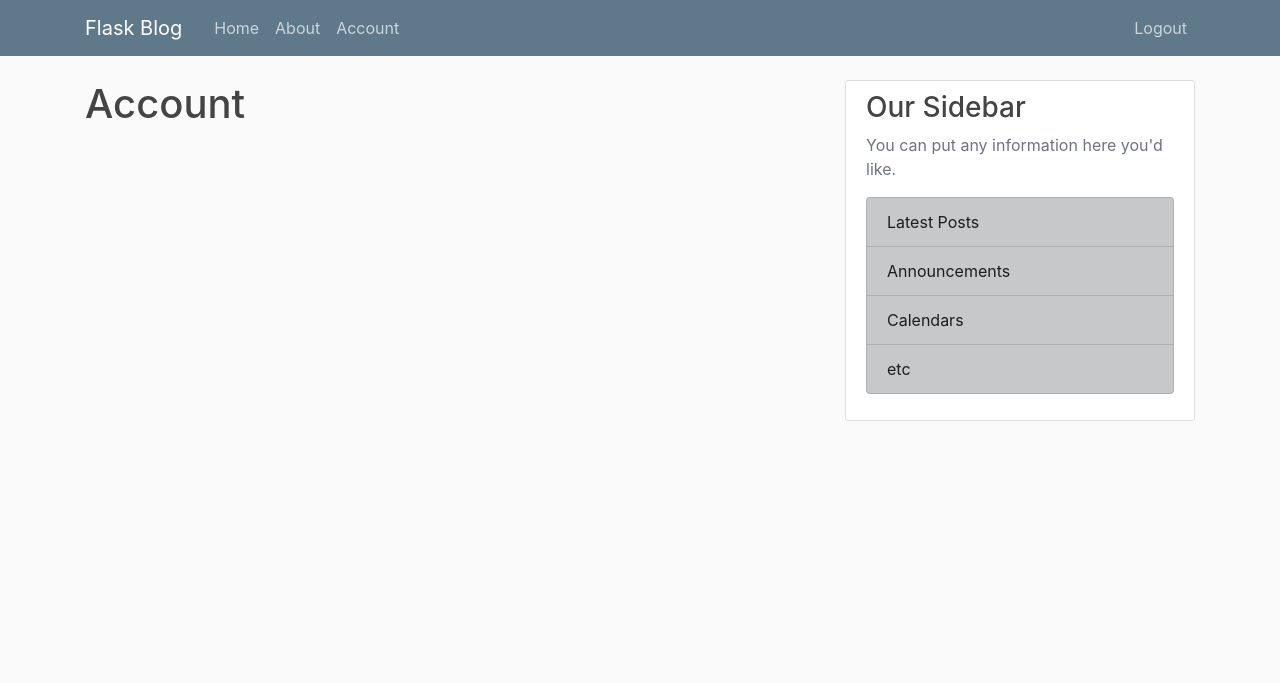
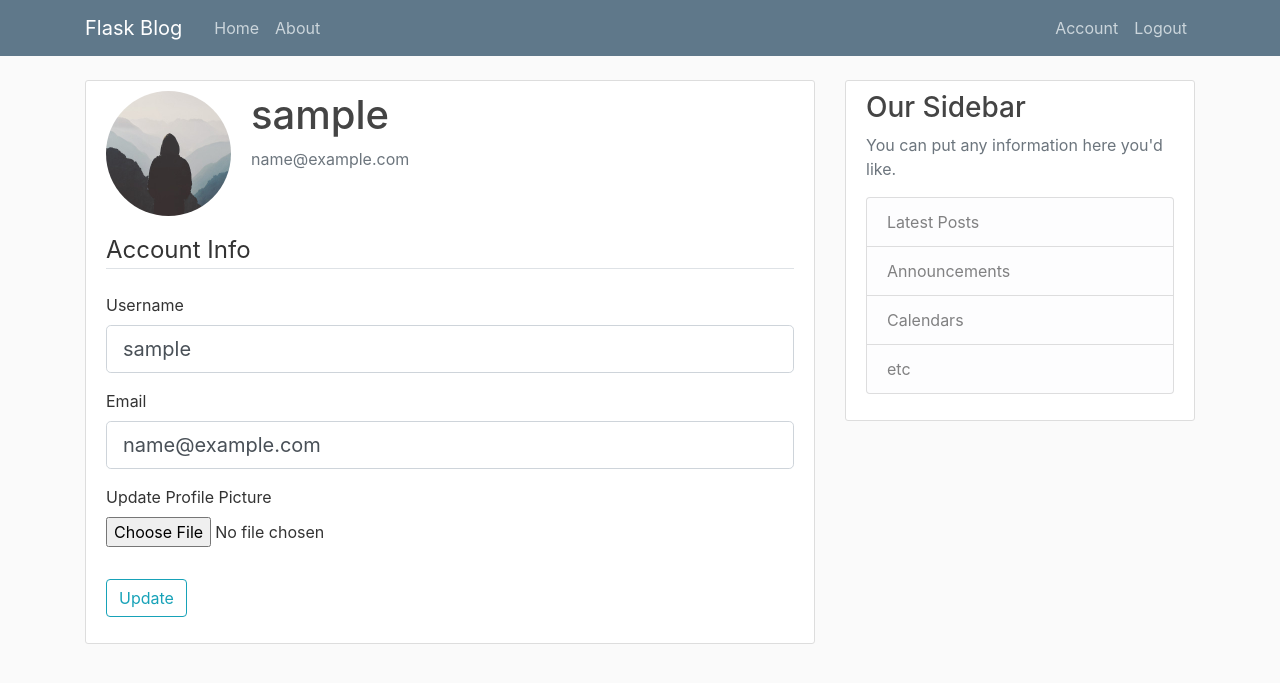
Before and after one commit to razak17/flask-blog, a Flask app: page /account in a window 1280 px wide. Shown: the top 683 px of the page. Run offline with Flask 2, Linux system fonts and the light colour scheme; the visitor is signed in with stand-in values (Sample User, id 1); data comes from the database, SQL or seed files in the repository; both versions use the stored data as it was after the commit; some libraries are stand-ins or nearby versions.

Commit message:
user account page

```diff
--- a/app/main/forms.py
+++ b/app/main/forms.py
@@ -0,0 +1,27 @@
+from wtforms import StringField, PasswordField, SubmitField, BooleanField
+from wtforms.validators import DataRequired, Length, EqualTo, Email, ValidationError
+from flask_login import current_user
+from flask_wtf.file import FileField, FileAllowed
+from flask_wtf import FlaskForm
+from app.models import User
+
+
+class UpdateAccountForm(FlaskForm):
+    username = StringField('Username',
+                           validators=[DataRequired(), Length(min=2, max=20)])
+    email = StringField('Email',
+                        validators=[DataRequired(), Email()])
+    picture = FileField('Update Profile Picture', validators=[FileAllowed(['jpg', 'png'])])
+    submit = SubmitField('Update')
+
+    def validate_username(self, username):
+        if username.data != current_user.username:
+            user = User.query.filter_by(username=username.data).first()
+            if user:
+                raise ValidationError("This username has already been taken!")
+
+    def validate_email(self, email):
+        if email.data != current_user.email:
+            user = User.query.filter_by(email=email.data).first()
+            if user:
+                raise ValidationError("This email is already in use!")
--- a/app/main/routes.py
+++ b/app/main/routes.py
@@ -1,6 +1,13 @@
-from flask import Flask, render_template, url_for, current_app
-from flask_login import login_required
+from flask import Flask, request, render_template, flash, redirect, url_for, current_app
+from flask_login import login_required, current_user
+from app.main.forms import UpdateAccountForm
+from app.models import User
 from app.main import bp
+from PIL import Image
+from app import db
+import secrets
+import os
+
 
 
 posts = [
@@ -26,12 +33,38 @@ def index():
 
 
 @bp.route("/about")
-@login_required
 def about():
     return render_template("main/about.html", title="About")
 
+def save_picture(form_picture):
+    random_hex = secrets.token_hex(8)
+    _, f_ext = os.path.splitext(form_picture.filename)
+    picture_fn = random_hex + f_ext
+    picture_path = os.path.join(current_app.root_path, 'static/profile_pics', picture_fn)
 
-@bp.route("/account")
-@login_required
+    output_size = (125, 125)
+    i = Image.open(form_picture)
+    i.thumbnail(output_size)
+    i.save(picture_path)
+
+    return picture_fn
+
+
+@bp.route("/account", methods=["GET", "POST"])
 def account():
-    return render_template('main/account.html', title='Account')
+    form = UpdateAccountForm()
+    if form.validate_on_submit():
+        if form.picture.data:
+            picture_file = save_picture(form.picture.data)
+            current_user.image_file = picture_file
+        current_user.username = form.username.data
+        current_user.email = form.email.data
+        db.session.commit()
+        flash('Your account has been updated!', 'success')
+        return redirect(url_for('main.account'))
+    elif request.method == 'GET':
+        form.username.data = current_user.username
+        form.email.data = current_user.email
+    image_file = url_for('static', filename="profile_pics/" + current_user.image_file)
+
+    return render_template('main/account.html', title='Account', image_file=image_file, form=form)
--- a/app/models.py
+++ b/app/models.py
@@ -14,14 +14,13 @@ class User(db.Model, UserMixin):
     username = db.Column(db.String(20), unique=True, nullable=False)
     email = db.Column(db.String(120), unique=True, nullable=False)
     image_file = db.Column(db.String(20), nullable=False, default='default.jpg')
-    # password = db.Column(db.String(60), nullable=False)
     password_hash = db.Column(db.String(128))
     posts = db.relationship('Post', backref='author', lazy=True)
 
     def set_password(self, password):
         self.password_hash = generate_password_hash(password)
+    def check_password(self, password):
 
-    def check_password(self, password):
         return check_password_hash(self.password_hash, password)
 
     def __repr__(self):
--- a/app/templates/base.html
+++ b/app/templates/base.html
@@ -33,7 +33,6 @@
                 {% if current_user.username %}
                 <a class="nav-item nav-link" href="{{ url_for('main.index') }}">Home</a>
                 <a class="nav-item nav-link" href="{{ url_for('main.about') }}">About</a>
-                <a class="nav-item nav-link" href="{{ url_for('main.account') }}">Account</a>
                 {% endif %}
               </div>
               <!-- Navbar Right Side -->
@@ -43,6 +42,7 @@
                 <a class="nav-item nav-link" href="{{ url_for('auth.register') }}">Register</a>
                 {% endif %}
                 {% if current_user.is_authenticated %}
+                <a class="nav-item nav-link" href="{{ url_for('main.account') }}">Account</a>
                 <a class="nav-item nav-link" href="{{ url_for('auth.logout') }}">Logout</a>
                 {% endif %}
               </div>
@@ -69,10 +69,10 @@
               <h3>Our Sidebar</h3>
               <p class='text-muted'>You can put any information here you'd like.
                 <ul class="list-group">
-                  <li class="list-group-item list-group-item-dark">Latest Posts</li>
-                  <li class="list-group-item list-group-item-dark">Announcements</li>
-                  <li class="list-group-item list-group-item-dark">Calendars</li>
-                  <li class="list-group-item list-group-item-dark">etc</li>
+                  <li class="list-group-item list-group-item-light">Latest Posts</li>
+                  <li class="list-group-item list-group-item-light">Announcements</li>
+                  <li class="list-group-item list-group-item-light">Calendars</li>
+                  <li class="list-group-item list-group-item-light">etc</li>
                 </ul>
               </p>
             </div>
--- a/app/templates/main/account.html
+++ b/app/templates/main/account.html
@@ -1,6 +1,57 @@
 {% extends "base.html" %}
+{% block content %}
+    <div class="content-section">
+      <div class="media">
+        <img class="rounded-circle account-img" src="{{ image_file }}">
+        <div class="media-body">
+          <h2 class="account-heading">{{ current_user.username }}</h2>
+          <p class="text-secondary">{{ current_user.email }}</p>
+        </div>
+      </div>
+        <form method="POST" action="" enctype="multipart/form-data">
+            {{ form.hidden_tag() }}
+            <fieldset class="form-group">
+                <legend class="border-bottom mb-4">Account Info</legend>
+                <div class="form-group">
+                    {{ form.username.label(class="form-control-label") }}
 
-{% block content %}
-<h1>Account</h1>
-
-{% endblock %}
+                    {% if form.username.errors %}
+                        {{ form.username(class="form-control form-control-lg is-invalid") }}
+                        <div class="invalid-feedback">
+                            {% for error in form.username.errors %}
+                                <span>{{ error }}</span>
+                            {% endfor %}
+                        </div>
+                    {% else %}
+                        {{ form.username(class="form-control form-control-lg") }}
+                    {% endif %}
+                </div>
+                <div class="form-group">
+                    {{ form.email.label(class="form-control-label") }}
+                    {% if form.email.errors %}
+                        {{ form.email(class="form-control form-control-lg is-invalid") }}
+                        <div class="invalid-feedback">
+                            {% for error in form.email.errors %}
+                                <span>{{ error }}</span>
+                            {% endfor %}
+                        </div>
+                    {% else %}
+                        {{ form.email(class="form-control form-control-lg") }}
+                    {% endif %}
+                </div>
+                <div class="form-group">
+                    {{ form.picture.label() }}
+                    {{ form.picture(class="form-control-file") }}
+                    {% if form.picture.errors %}
+                        {% for error in form.picture.errors %}
+                            <span class="text-danger">{{ error }}</span></br>
+                        {% endfor %}
+                    {% endif %}
+                </div>
+            </fieldset>
+            <div class="form-group">
+                {{ form.submit(class="btn btn-outline-info") }}
+            </div>
+        </form>
+    </div>
+{% endblock content %}
```
Also changed, not shown: app/auth/forms.py (+13 -2 lines), app.db, app/static/profile_pics/39023ed8122a425c.jpg (added), app/static/profile_pics/default.jpg (added).
